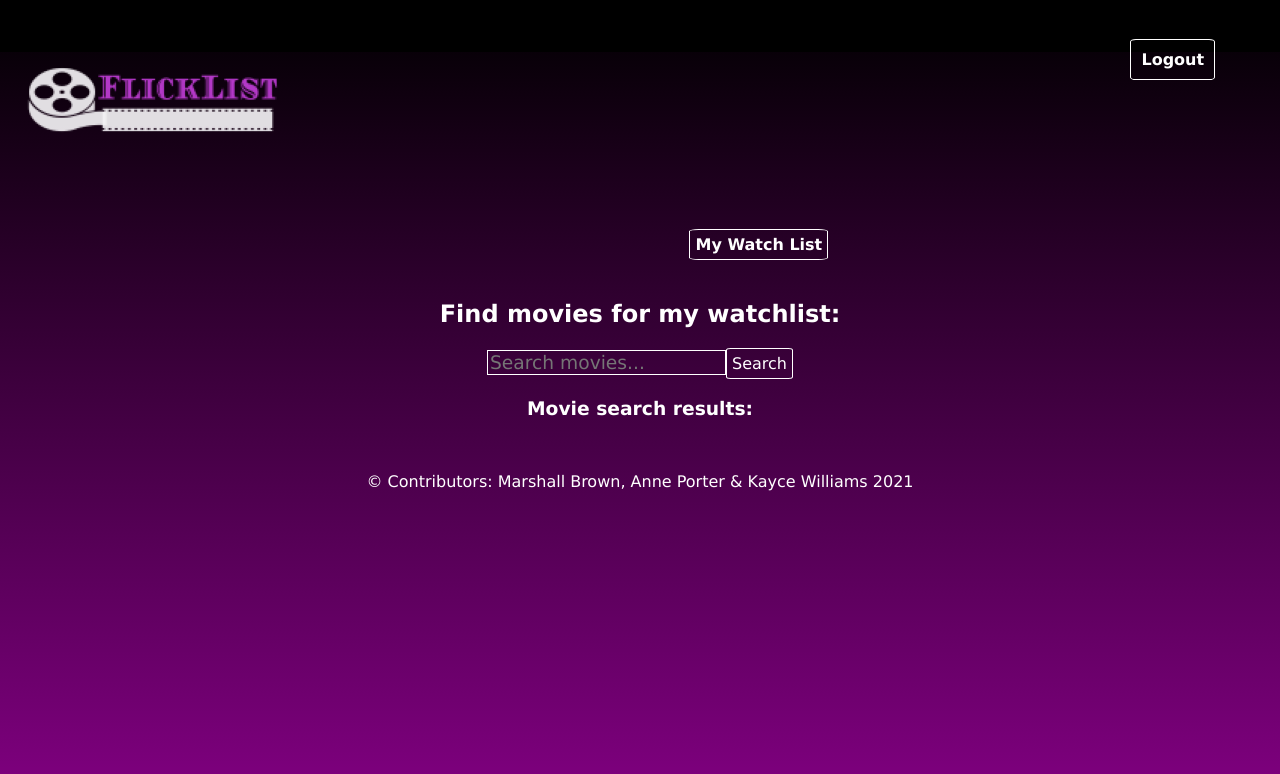
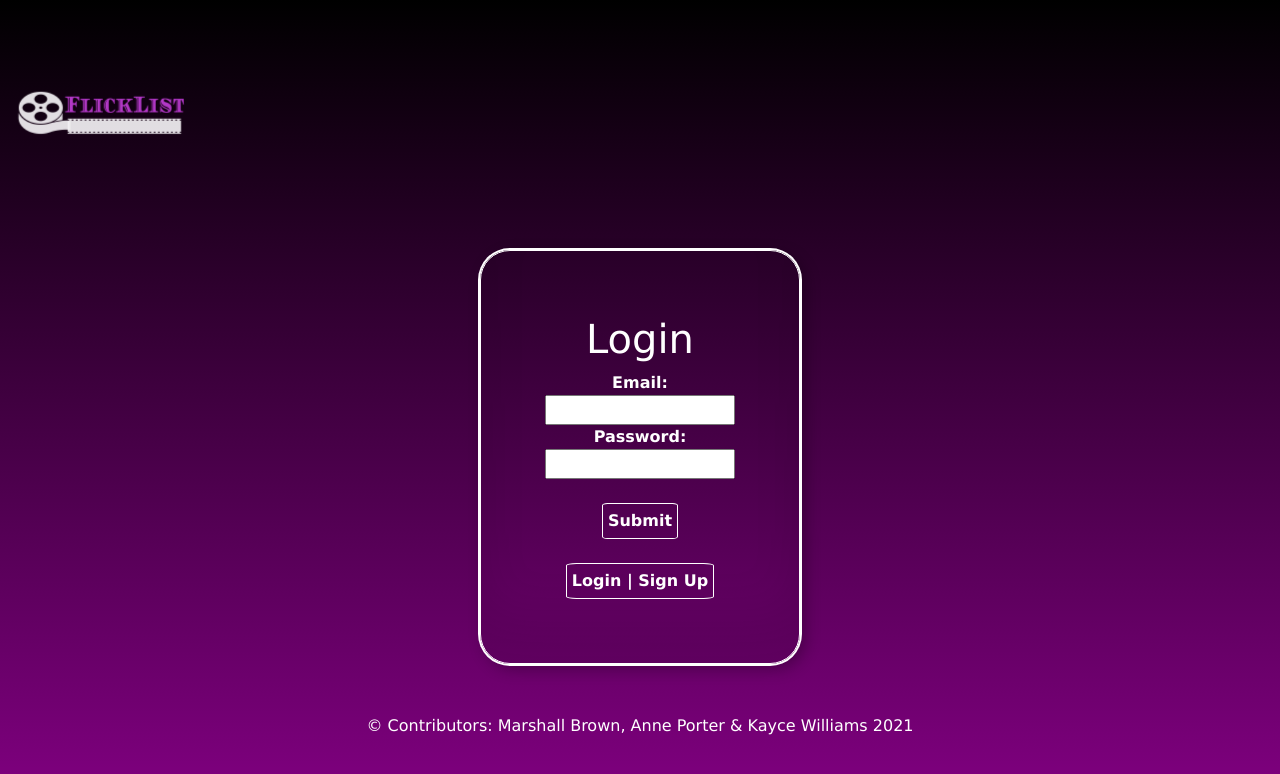
Before and after one commit to marshlendel/flick-list-client, a React (Create React App) app: page / in a window 1280 px wide. Shown: the top 774 px of the page. Built offline with nearby package versions, Linux system fonts and the light colour scheme.

Commit message:
logout component

```diff
--- a/src/App.css
+++ b/src/App.css
@@ -1,7 +1,7 @@
 .App {
   text-align: center;
   background-image: linear-gradient(180deg, black, purple);
-  height: 100vh;
+  min-height: 100vh;
   background-repeat: no-repeat;
   color: white;
   font-family: Verdana, Geneva, Tahoma, sans-serif;
@@ -11,16 +11,20 @@
 .login-container {
   border: 1px groove white;
   border-radius: 30px;
-  margin-top: 150px !important;
+  margin-bottom: 50px;
   margin-left: auto;
   margin-right: auto;
   align-items: center;
   padding: 5%;
-  width: 20%;
+  width: 25%;
   position: relative;
   box-shadow: inset 0 -3em 3em rgba(0,0,0,0.1),
   0 0  0 2px rgb(255,255,255),
   0.3em 0.3em 1em rgba(0,0,0,0.3);;
+}
+
+.login-container input {
+  width: 100%;
 }
 /*Navbar*/
 .button {
@@ -30,6 +34,7 @@
   border: 1px groove white;
   border-radius: 7%;
   padding: 5px;
+  display: inline-block;
   font-size: 12pt;
 }
 .flick {
@@ -58,6 +63,11 @@
   width: 20%;
   position: relative;
 }
+
+.card {
+  background-color: transparent !important;
+}
+
 .searchInput {
   background-color: transparent;
   color: white;
--- a/src/App.js
+++ b/src/App.js
@@ -1,31 +1,43 @@
-import React from "react"
+import React, {useEffect, useState} from "react"
+import 'bootstrap/dist/css/bootstrap.css';
 import './App.css';
 import WatchListNav from './components/navbar';
-// import List from './components/watchlist';
 import Footer from'./components/footer';
 import Search from "./components/searchbar";
+import Login from "./components/login";
+
 
 
 function App() {
+  const [sessionToken, setSessionToken] = useState(undefined)
+
+  useEffect(() => {
+    if(localStorage.getItem("token")) {
+      setSessionToken(localStorage.getItem("token"))
+    }
+  }, [])
+
+  const updateLocalStorage = newToken => {
+    localStorage.getItem("token", newToken)
+    setSessionToken(newToken)
+  }
+
+  const clearLocalStorage = () => {
+    localStorage.clear()
+    setSessionToken(undefined)
+  }
+
+  const renderController = () => {
+    return sessionToken !== undefined ?
+    <Search sessionToken={sessionToken}/>
+    : <Login updateLocalStorage= {updateLocalStorage} />
+  }
+
   return (
     <div className="App">
-      <WatchListNav />
-      <br />
-      <br />
-      <br />
-      <br />
-      <br />
-      <br />
-      <br />
-      <br />
-      <br />
-      <br />
-      <br />
-      <br />
-      <Search />
-      {/* <List /> */}
-      <Footer />
-
+    <WatchListNav clearSession = {clearLocalStorage} token={sessionToken}/>
+   {renderController()}
+   <Footer />
     </div>
   );
 }
--- /dev/null
+++ b/src/components/logout.js
@@ -0,0 +1,7 @@
+import {Button} from 'reactstrap';
+
+const Logout = (props) => {
+    return <Button className="button" outline color="primary" padding="10px" onClick={props.clearSession}>Logout</Button>
+}
+
+export default Logout
--- a/src/components/navbar.js
+++ b/src/components/navbar.js
@@ -1,23 +1,45 @@
-import React from 'react';
-import FlickLogo from '../assets/FlickLogo.png';
+import React from "react";
+import FlickLogo from "../assets/FlickLogo.png";
+import Logout from "./logout";
+
+
 import {
   Navbar,
   NavbarBrand,
-    Button
-} from 'reactstrap';
+  Nav,
+  NavItem,
+  Button,
+  NavbarText
+} from "reactstrap";
 
 const WatchListNav = (props) => {
 
+  if (props.token) {
     return (
       <div className="nav-container">
-        <Navbar className="navbar" style = {{padding: '1px', backgroundColor: 'black', height: '50px', textAlign: 'left'}} fixed='top' bg-primary light expand="md">
-        <NavbarBrand className="flick"><b></b></NavbarBrand>
-        <img src={FlickLogo} alt ="Logo" width="300" height="300" style={{marginTop: '-4%'}} className="d-inline-block align-top"/> {' '}
-        <Button className="button" outline color="primary" style={{marginLeft: '30%', marginTop: '0%'}}><b>My Watch List</b></Button>{' '}
-        <Button className="button" outline color="primary" style={{float: 'right', padding: '10px', marginTop: '3%', marginRight: '5%'}}><b>Logout</b></Button>{' '}
+         <Navbar dark navbar-expand="md">
+        <NavbarBrand href="/"><img alt="logo" src={FlickLogo} height="200px" /></NavbarBrand>
+          <Nav className="mr-auto" navbar>
+            <NavItem>
+              <Button className="button" type="button">Watch List</Button>
+            </NavItem>
+          </Nav>
+          <NavbarText><Logout clearSession={props.clearSession}/></NavbarText>
+      </Navbar>
+
+      </div>
+    )
+  } else {
+    return (
+      <div>
+        <Navbar dark padding="10px">
+        <NavbarBrand href="/"><img alt="logo" src={FlickLogo} height="200px" /></NavbarBrand>
+          <Nav navbar>
+          </Nav>
       </Navbar>
       </div>
     );
   }
+};
 
 export default WatchListNav;
--- a/src/components/searchbar.js
+++ b/src/components/searchbar.js
@@ -7,11 +7,11 @@ import {
     CardColumns,
     Button
 } from 'reactstrap';
-import FlickLogo from '../assets/FlickLogo.png';
 
 const Search = (props) => {
     const [search, setSearch] = useState([])
     const [searchList, setSearchList] = useState([])
+
 
     let inputValue = React.createRef();
 
@@ -38,7 +38,7 @@ const Search = (props) => {
 }
 return (
     <div>
-    <Card className="searchCard" style = {{color: 'white'}}>
+    <Card className="searchCard">
         <CardBody>
         {/* <img src={FlickLogo} alt ="Logo" width="400" height="400" style={{marginTop: '-4%'}} className="d-inline-block align-center"/> {' '} */}
         <CardTitle tag="h2">Find movies for my watchlist:</CardTitle>
```
Lines whose indentation alone changed are shown as unchanged.
